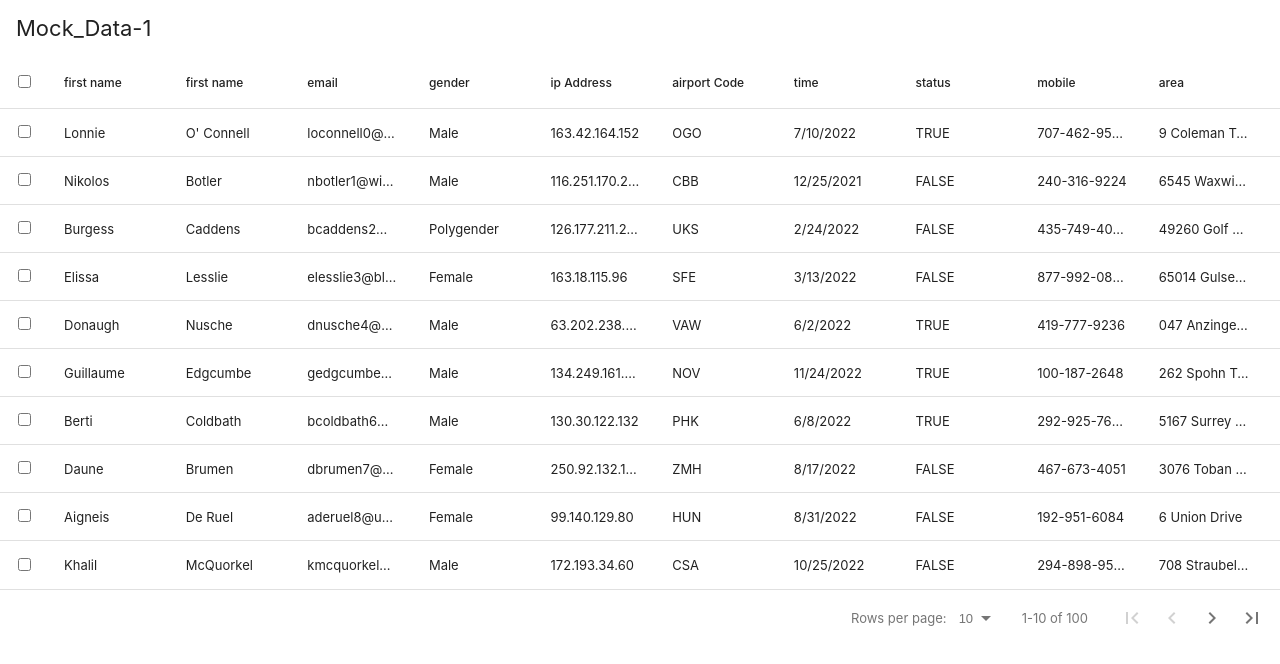
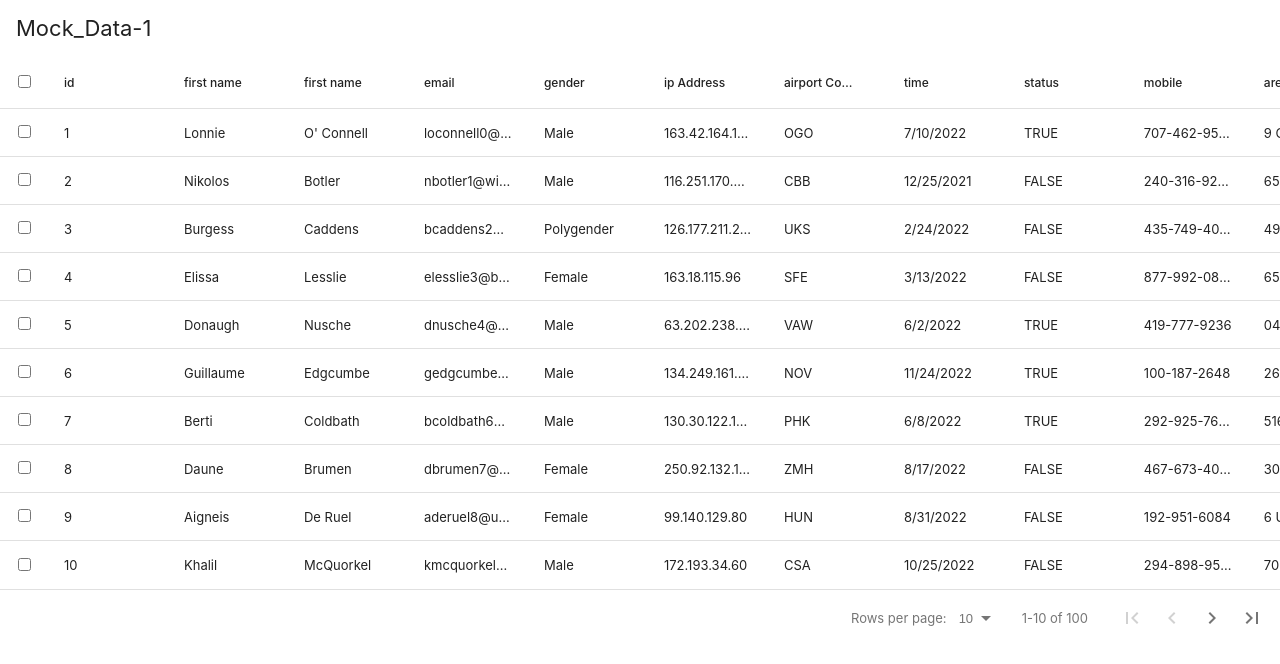
Before and after one commit to HasanMt12/Mock-data-1, a React (Create React App) app: page / in a window 1280 px wide. Shown: the top 664 px of the page. Built offline with nearby package versions, Linux system fonts and the light colour scheme.

Commit message:
conditional styling

```diff
--- a/src/Table.js
+++ b/src/Table.js
@@ -37,6 +37,10 @@ const Table = () => {
     }
     console.log(taskData);
     const columns = [
+        {
+            name: "id",
+            selector: (row) => row.id
+        },
         {
             name: "first name",
             selector: (row)=> row.first_name,
@@ -92,12 +96,48 @@ const Table = () => {
            {
                name: "show",
                selector: (row) => row.show,
-               sortable: true
+               sortable: true,
+
+               	conditionalCellStyles: [
+			{
+				when: row => row.show === "TRUE",
+				style: {
+					backgroundColor: 'green',
+
+				},
+			},
+			{
+				when: row => row.show === "FALSE",
+				style: {
+					backgroundColor: 'red',
+
+				},
+			},
+
+		],
+
            },
             {
                 edit: "show",
                 selector: (row) => row.edit,
-                sortable: true
+                sortable: true,
+                     	conditionalCellStyles: [
+			{
+				when: row => row.show === "FALSE",
+				style: {
+					backgroundColor: 'red',
+
+				},
+			},
+			{
+				when: row => row.show === "TRUE",
+				style: {
+					backgroundColor: 'green',
+
+				},
+			},
+
+		],
             },
 
 
@@ -121,6 +161,7 @@ const Table = () => {
             selectableRowsHighlight
         />
         </div>
+
     );
 };
 
```
